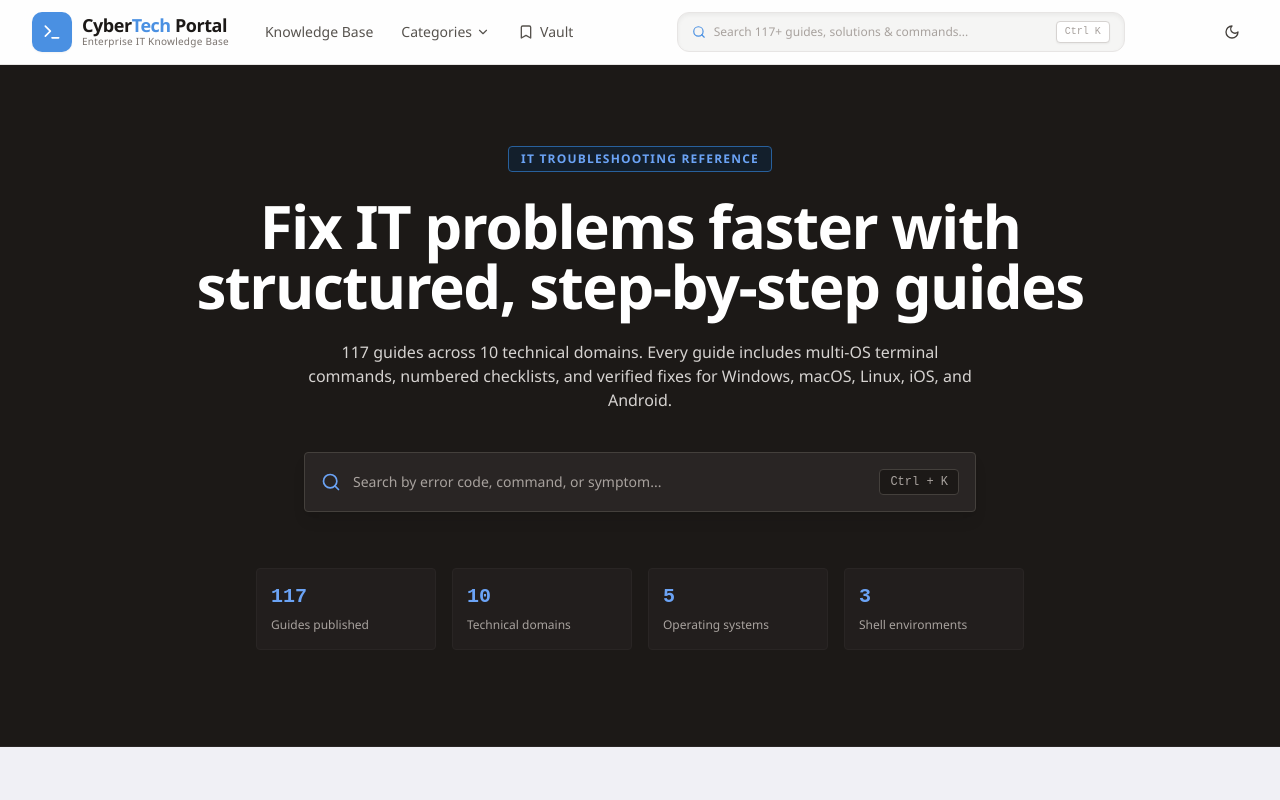
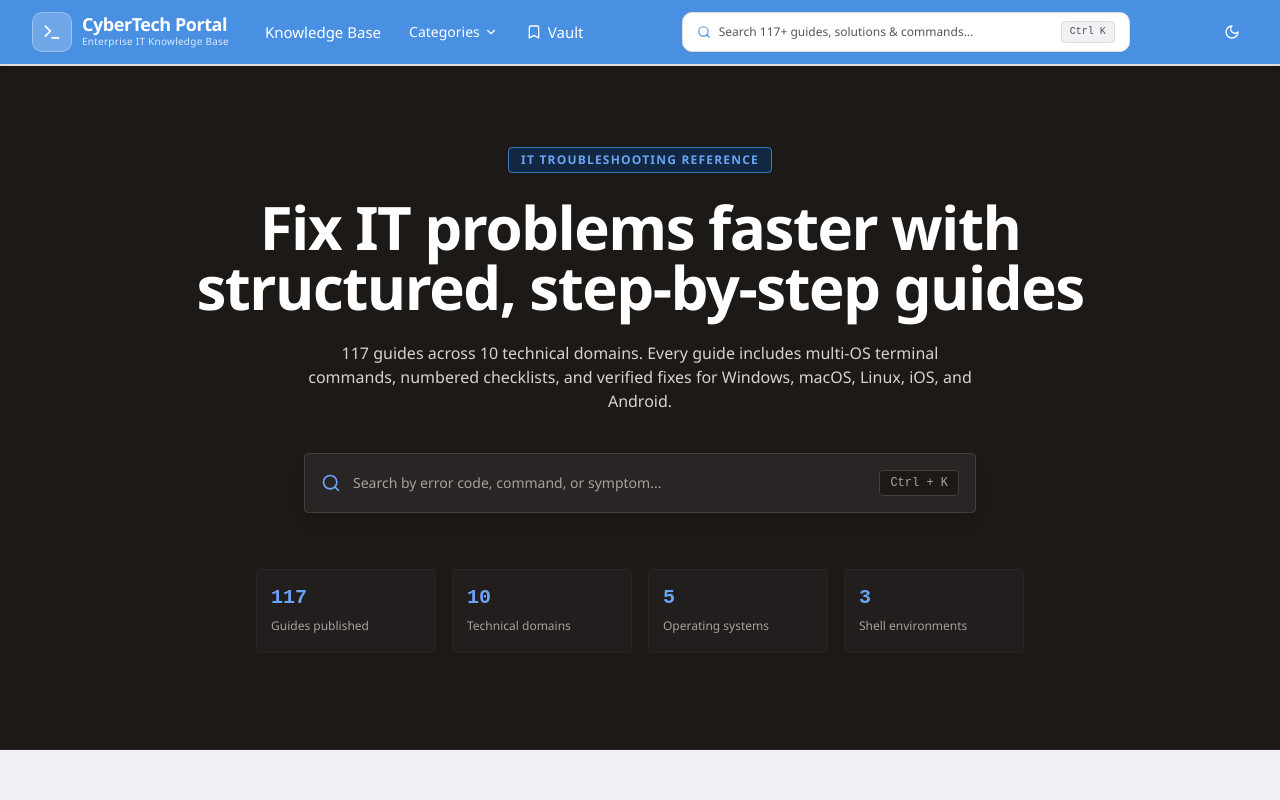
Before and after one commit to CyberTech-harry/fixit, a Next.js app: page / in a window 1280 px wide. Shown: the top 800 px of the page. Built offline with nearby package versions, Linux system fonts and the light colour scheme.

Commit message:
style: apply header, footer, body and primary button colors from user CSS

```diff
--- a/app/globals.css
+++ b/app/globals.css
@@ -66,9 +66,92 @@
 }
 
 body {
-  font-family: 'Segoe UI', Tahoma, Geneva, Verdana, sans-serif;
+  font-family: 'Segoe UI', Tahoma, Geneva, Verdana, sans-serif !important;
+  background-color: var(--background-color-body) !important;
+  color: var(--text-color-dark) !important;
+  line-height: 1.6;
   -webkit-font-smoothing: antialiased;
   -moz-osx-font-smoothing: grayscale;
+}
+
+/* Header Styles from User Theme */
+header {
+  background-color: var(--primary-color) !important;
+  color: var(--text-color-light) !important;
+  border-bottom: 2px solid var(--border-color) !important;
+  box-shadow: 0 2px 5px var(--box-shadow-color) !important;
+}
+
+header nav a {
+  color: var(--text-color-light) !important;
+  font-size: 15px;
+  font-weight: 500;
+  transition: color 0.3s ease, opacity 0.3s ease;
+}
+
+header nav a:hover {
+  color: var(--text-color-light) !important;
+  text-decoration: underline;
+  opacity: 0.9;
+}
+
+/* Footer Styles from User Theme */
+footer {
+  background-color: var(--primary-color) !important;
+  color: var(--text-color-light) !important;
+  border-top: 2px solid var(--border-color) !important;
+}
+
+footer h3, footer h4, footer span.font-bold {
+  color: var(--text-color-light) !important;
+}
+
+footer p {
+  color: rgba(255, 255, 255, 0.9) !important;
+}
+
+footer a {
+  color: rgba(255, 255, 255, 0.85) !important;
+  transition: color 0.3s ease, opacity 0.3s ease;
+}
+
+footer a:hover {
+  color: #ffffff !important;
+  opacity: 1;
+  text-decoration: underline;
+}
+
+/* Primary Color Utility Overrides */
+.bg-teal-600, .bg-teal-500 {
+  background-color: var(--primary-color) !important;
+}
+
+.hover\:bg-teal-700:hover, .hover\:bg-teal-600:hover {
+  background-color: var(--primary-color-darker) !important;
+}
+
+.text-teal-600, .text-teal-500 {
+  color: var(--primary-color) !important;
+}
+
+.text-teal-400 {
+  color: #6ba3f5 !important;
+}
+
+.border-teal-500, .border-teal-600 {
+  border-color: var(--primary-color) !important;
+}
+
+.border-teal-800 {
+  border-color: var(--primary-color-darker) !important;
+}
+
+.bg-teal-50 {
+  background-color: #f0f6fc !important;
+}
+
+.bg-teal-950, .bg-teal-950\/80, .bg-teal-950\/60 {
+  background-color: #122842 !important;
 }
 
 /* Custom modern scrollbar */
--- a/app/page.tsx
+++ b/app/page.tsx
@@ -110,10 +110,10 @@ export default function HomePage() {
             <Link
               key={cat.slug}
               href={`/docs/${cat.slug}`}
-              className="group p-5 rounded-2xl bg-white dark:bg-stone-900 border border-stone-200 dark:border-stone-800 hover:border-teal-500/50 hover:shadow-lg transition-all flex flex-col justify-between"
+              className="group p-5 rounded-[10px] bg-white dark:bg-stone-900 border border-stone-200 dark:border-stone-800 hover:border-teal-500/50 hover:shadow-lg transition-all flex flex-col justify-between"
             >
               <div>
-                <div className="w-10 h-10 rounded-xl bg-teal-50 dark:bg-teal-950/60 text-teal-700 dark:text-teal-400 flex items-center justify-center mb-3 group-hover:scale-110 transition-transform">
+                <div className="w-10 h-10 rounded-[10px] bg-teal-50 dark:bg-teal-950/60 text-teal-700 dark:text-teal-400 flex items-center justify-center mb-3 group-hover:scale-110 transition-transform">
                   <CategoryIcon name={cat.icon} className="w-5 h-5" />
                 </div>
                 <h3 className="font-bold text-sm text-stone-900 dark:text-stone-100 group-hover:text-teal-600 dark:group-hover:text-teal-400 transition-colors">
--- a/components/Navbar.tsx
+++ b/components/Navbar.tsx
@@ -67,19 +67,19 @@ export function Navbar() {
 
   return (
     <>
-      <header className="sticky top-0 z-40 w-full border-b border-stone-200 dark:border-stone-800 bg-white/90 dark:bg-stone-900/90 backdrop-blur-md transition-colors">
+      <header className="sticky top-0 z-40 w-full bg-[#4a90e2] text-white border-b-2 border-[#ddd] shadow-[0_2px_5px_rgba(0,0,0,0.2)] transition-colors">
         <div className="max-w-7xl mx-auto px-4 sm:px-6 lg:px-8 h-16 flex items-center justify-between gap-4">
           {/* Brand Logo */}
           <div className="flex items-center gap-6">
             <Link href="/" className="flex items-center gap-2.5 group">
-              <div className="w-10 h-10 rounded-[10px] bg-teal-600 flex items-center justify-center text-white shadow-sm transition-transform">
+              <div className="w-10 h-10 rounded-[10px] bg-white/20 border border-white/30 flex items-center justify-center text-white shadow-sm transition-transform">
                 <Terminal className="w-5 h-5" />
               </div>
               <div className="flex flex-col">
-                <span className="font-extrabold text-lg text-stone-900 dark:text-white tracking-tight leading-none">
-                  Cyber<span className="text-teal-600 dark:text-teal-400">Tech</span> Portal
+                <span className="font-extrabold text-lg text-white tracking-tight leading-none">
+                  CyberTech Portal
                 </span>
-                <span className="text-[10px] text-stone-500 dark:text-stone-400 font-medium tracking-wide">
+                <span className="text-[10px] text-blue-100 font-medium tracking-wide">
                   Enterprise IT Knowledge Base
                 </span>
               </div>
@@ -89,10 +89,10 @@ export function Navbar() {
             <nav className="hidden md:flex items-center gap-1 text-sm font-medium">
               <Link
                 href="/docs"
-                className={`px-3 py-2 rounded-lg transition-colors ${
+                className={`px-3 py-2 rounded-[10px] transition-colors ${
                   pathname.startsWith("/docs")
-                    ? "bg-teal-50 dark:bg-teal-950/50 text-teal-700 dark:text-teal-400 font-semibold"
-                    : "text-stone-600 dark:text-stone-300 hover:bg-stone-100 dark:hover:bg-stone-800"
+                    ? "bg-[#357abd] text-white font-semibold shadow-inner"
+                    : "text-white hover:bg-[#357abd]"
                 }`}
               >
                 Knowledge Base
@@ -103,22 +103,22 @@ export function Navbar() {
                 <button
                   onClick={() => setIsCategoryDropdownOpen(!isCategoryDropdownOpen)}
                   onBlur={() => setTimeout(() => setIsCategoryDropdownOpen(false), 200)}
-                  className="px-3 py-2 rounded-lg text-stone-600 dark:text-stone-300 hover:bg-stone-100 dark:hover:bg-stone-800 transition-colors flex items-center gap-1"
+                  className="px-3 py-2 rounded-[10px] text-white hover:bg-[#357abd] transition-colors flex items-center gap-1"
                 >
                   Categories <ChevronDown className="w-3.5 h-3.5" />
                 </button>
                 {isCategoryDropdownOpen && (
-                  <div className="absolute left-0 top-full mt-1 w-64 bg-white dark:bg-stone-900 rounded-xl shadow-xl border border-stone-200 dark:border-stone-800 p-2 z-50 animate-in fade-in slide-in-from-top-2 duration-150">
+                  <div className="absolute left-0 top-full mt-1 w-64 bg-white rounded-[10px] shadow-xl border border-[#ddd] p-2 z-50 text-[#333]">
                     {CATEGORIES.map((cat) => (
                       <Link
                         key={cat.slug}
                         href={`/docs/${cat.slug}`}
                         onClick={() => setIsCategoryDropdownOpen(false)}
-                        className="flex items-center gap-2.5 px-3 py-2 rounded-lg text-xs font-medium text-stone-700 dark:text-stone-300 hover:bg-teal-50 dark:hover:bg-teal-950/40 hover:text-teal-700 dark:hover:text-teal-400 transition-colors"
+                        className="flex items-center gap-2.5 px-3 py-2 rounded-[6px] text-xs font-medium text-[#333] hover:bg-[#f0f6fc] hover:text-[#4a90e2] transition-colors"
                       >
-                        <CategoryIcon name={cat.icon} className="w-4 h-4 text-teal-600 dark:text-teal-400" />
+                        <CategoryIcon name={cat.icon} className="w-4 h-4 text-[#4a90e2]" />
                         <span>{cat.name}</span>
-                        <span className="ml-auto text-[10px] text-stone-400 font-mono">
+                        <span className="ml-auto text-[10px] text-[#555] font-mono">
                           {cat.topicCount}
                         </span>
                       </Link>
@@ -129,22 +129,20 @@ export function Navbar() {
 
               <Link
                 href="/bookmarks"
-                className={`px-3 py-2 rounded-lg transition-colors flex items-center gap-1.5 ${
+                className={`px-3 py-2 rounded-[10px] transition-colors flex items-center gap-1.5 ${
                   pathname === "/bookmarks"
-                    ? "bg-teal-50 dark:bg-teal-950/50 text-teal-700 dark:text-teal-400 font-semibold"
-                    : "text-stone-600 dark:text-stone-300 hover:bg-stone-100 dark:hover:bg-stone-800"
+                    ? "bg-[#357abd] text-white font-semibold shadow-inner"
+                    : "text-white hover:bg-[#357abd]"
                 }`}
               >
                 <Bookmark className="w-4 h-4" />
                 <span>Vault</span>
                 {bookmarkCount > 0 && (
-                  <span className="px-1.5 py-0.2 bg-teal-600 text-white rounded-full text-[10px] font-bold">
+                  <span className="px-1.5 py-0.2 bg-white text-[#4a90e2] rounded-full text-[10px] font-bold">
                     {bookmarkCount}
                   </span>
                 )}
               </Link>
-
-
             </nav>
           </div>
 
@@ -152,13 +150,13 @@ export function Navbar() {
           <div className="flex-1 max-w-md hidden sm:block">
             <button
               onClick={() => setIsSearchOpen(true)}
-              className="w-full flex items-center justify-between px-3.5 py-2 bg-stone-100 dark:bg-stone-800/80 hover:bg-stone-200/80 dark:hover:bg-stone-800 border border-stone-200 dark:border-stone-700 rounded-xl text-stone-400 dark:text-stone-400 text-xs transition-colors shadow-inner"
+              className="w-full flex items-center justify-between px-3.5 py-2 bg-white hover:bg-white/95 border border-[#ddd] rounded-[10px] text-[#555] text-xs transition-colors shadow-sm"
             >
               <div className="flex items-center gap-2">
-                <Search className="w-3.5 h-3.5 text-teal-600 dark:text-teal-400" />
-                <span>Search 117+ guides, solutions & commands...</span>
+                <Search className="w-3.5 h-3.5 text-[#4a90e2]" />
+                <span className="text-[#555]">Search 117+ guides, solutions & commands...</span>
               </div>
-              <kbd className="px-2 py-0.5 font-mono text-[10px] bg-white dark:bg-stone-900 border border-stone-300 dark:border-stone-700 rounded shadow-sm">
+              <kbd className="px-2 py-0.5 font-mono text-[10px] bg-[#f0f0f5] border border-[#ddd] rounded text-[#555]">
                 Ctrl K
               </kbd>
             </button>
@@ -169,7 +167,7 @@ export function Navbar() {
             {/* Mobile Search Button */}
             <button
               onClick={() => setIsSearchOpen(true)}
-              className="sm:hidden p-2 text-stone-600 dark:text-stone-300 hover:bg-stone-100 dark:hover:bg-stone-800 rounded-lg"
+              className="sm:hidden p-2 text-white hover:bg-[#357abd] rounded-[10px]"
               title="Search"
             >
               <Search className="w-5 h-5" />
@@ -178,16 +176,16 @@ export function Navbar() {
             {/* Dark/Light mode toggle */}
             <button
               onClick={() => setTheme(resolvedTheme === "dark" ? "light" : "dark")}
-              className="p-2 rounded-xl text-stone-600 dark:text-stone-300 hover:bg-stone-100 dark:hover:bg-stone-800 transition-colors"
-              title={`Switch to ${resolvedTheme === "dark" ? "light" : "dark"} mode`}
+              className="p-2 rounded-[10px] text-white hover:bg-[#357abd] transition-colors"
+              title={`Switch mode`}
             >
-              {resolvedTheme === "dark" ? <Sun className="w-4 h-4 text-amber-400" /> : <Moon className="w-4 h-4 text-stone-700" />}
+              {resolvedTheme === "dark" ? <Sun className="w-4 h-4 text-amber-300" /> : <Moon className="w-4 h-4 text-white" />}
             </button>
 
             {/* Mobile Menu Toggle */}
             <button
               onClick={() => setIsMobileMenuOpen(!isMobileMenuOpen)}
-              className="md:hidden p-2 text-stone-600 dark:text-stone-300 hover:bg-stone-100 dark:hover:bg-stone-800 rounded-lg"
+              className="md:hidden p-2 text-white hover:bg-[#357abd] rounded-[10px]"
             >
               {isMobileMenuOpen ? <X className="w-5 h-5" /> : <Menu className="w-5 h-5" />}
             </button>
```
Also changed, not shown: components/Footer.tsx (+24 -24 lines).
